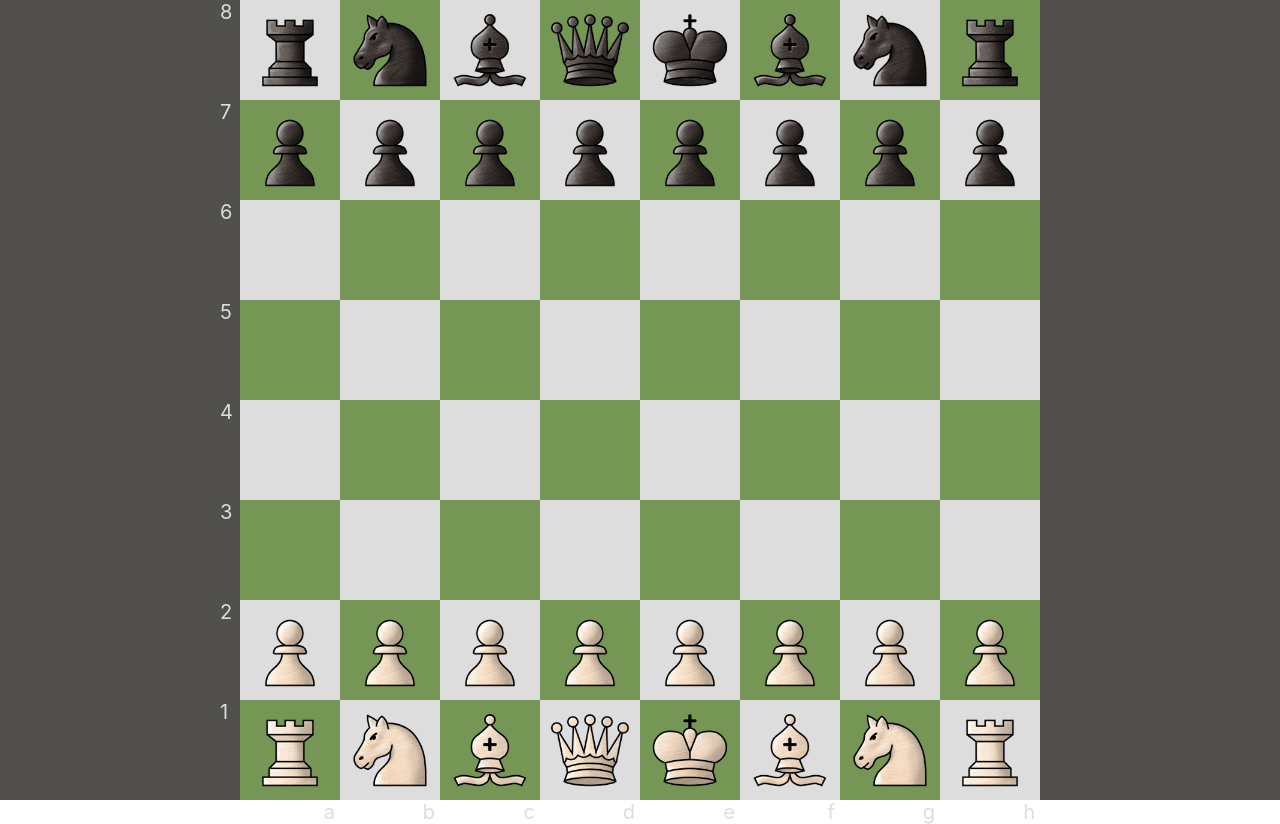
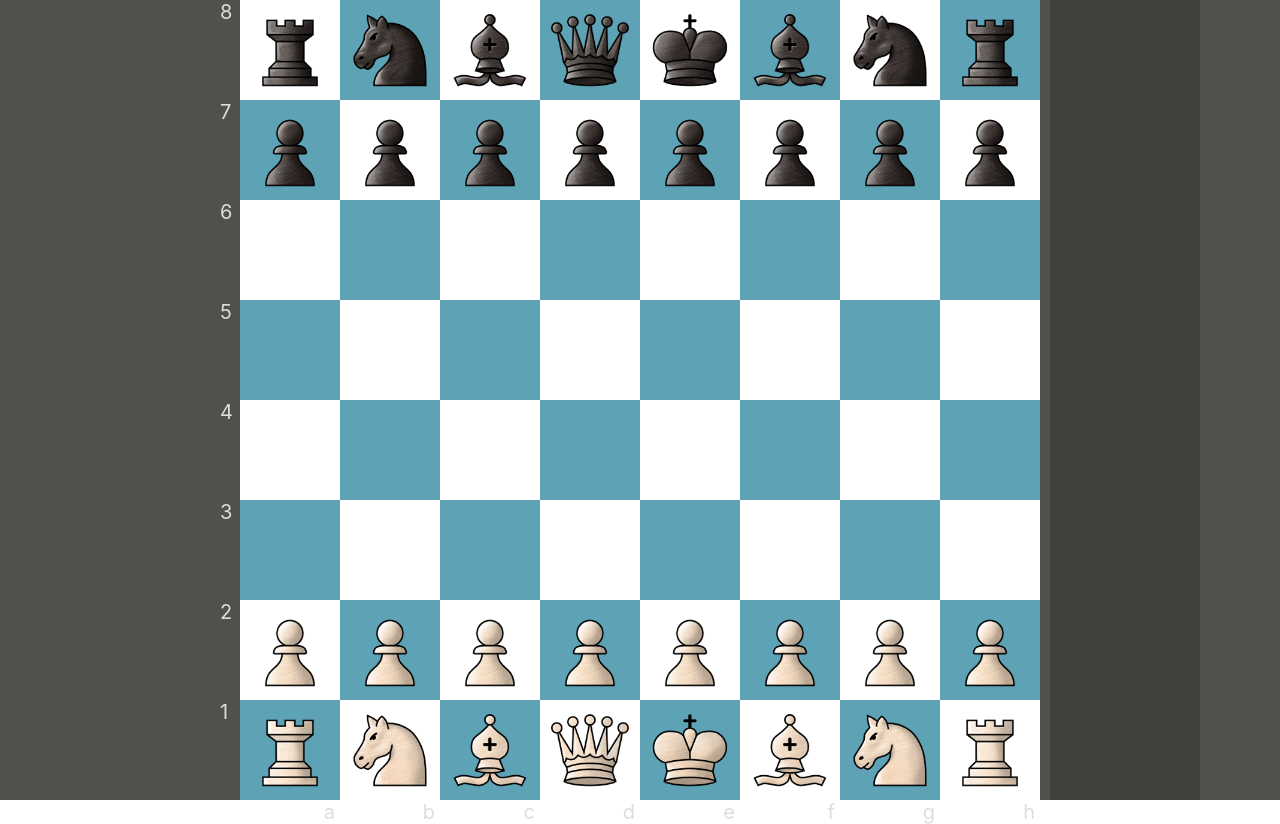
Before and after one commit to HeBuguM/react-chess, a React (Create React App) app: page / in a window 1280 px wide. Built offline with nearby package versions, Linux system fonts and the light colour scheme.

Commit message:
refactoring

```diff
--- a/src/Constants.tsx
+++ b/src/Constants.tsx
@@ -19,17 +19,17 @@ export interface Piece {
 }
 
 export enum PieceType {
-    PAWN,
-    BISHOP,
-    KNIGHT,
-    ROOK,
-    QUEEN,
-    KING
+    PAWN='pawn',
+    BISHOP='bishop',
+    KNIGHT='knight',
+    ROOK='rook',
+    QUEEN='queen',
+    KING='king'
 }
 
 export enum TeamType {
-    BLACK,
-    WHITE
+    BLACK='black',
+    WHITE='white'
 }
 
 // Init Board Pieces
--- a/src/components/Chessboard/Chessboard.css
+++ b/src/components/Chessboard/Chessboard.css
@@ -12,7 +12,6 @@
     justify-content: center;
     overflow: hidden;
 }
-
 #chessboard .horizontalLabels {
     -webkit-user-select: none; /* Safari */
     -moz-user-select: none; /* Firefox */
@@ -69,12 +68,9 @@
     right: 0px;
     bottom: 0px;
 }
-
 #pawn-promotion-modal.active {
     display: block;
 }
-
-
 #pawn-promotion-modal > .modal-body {
     display: flex;
     align-items: center;
@@ -86,7 +82,6 @@
     top: calc(50% - 100px);
     left: calc(50% - 400px);
 }
-
 #pawn-promotion-modal > .modal-body img {
     cursor: pointer;
     height: 150px;
--- a/src/components/Chessboard/Chessboard.tsx
+++ b/src/components/Chessboard/Chessboard.tsx
@@ -3,6 +3,7 @@ import { useRef, useState } from "react";
 import Square from "../Squere/Square";
 import Arbiter from "../../arbiter/Arbiter";
 import { HORIZONTAL_AXIS, VERTICAL_AXIS, SQUARE_SIZE, samePosition, Piece, PieceType, TeamType, initialBoardPieces, Position} from "../../Constants";
+import Notation from "../Notation/Notation";
 
 export default function Chessboard() {
     const arbiter = new Arbiter();
@@ -10,8 +11,14 @@ export default function Chessboard() {
     const [promotionPawn, setPromotionPawn] = useState<Piece>();
     const [grabPosition, setGrabPosition] = useState<Position>({ x: -1, y: -1 });
     const [pieces, setPieces] = useState<Piece[]>(initialBoardPieces);
+    const [moves, setMoves] = useState<Array<string>>([]);
+    const [enPassantEnabled, setEnPassantEnabled] = useState<Position | null>(null);
     const chessboardRef = useRef<HTMLDivElement>(null);
     const modalRef = useRef<HTMLDivElement>(null);
+
+    function translatePosition(position: Position) {
+        return HORIZONTAL_AXIS[position.x]+VERTICAL_AXIS[position.y];
+    }
 
     function grabPiece(e: React.MouseEvent) {
         let element = e.target as HTMLElement;
@@ -49,47 +56,49 @@ export default function Chessboard() {
     function dropPiece(e: React.MouseEvent) {
         const chessboard = chessboardRef.current;
         if(activePiece && chessboard) {
-            const dropX = Math.floor((e.clientX - chessboard.offsetLeft) / SQUARE_SIZE);
-            const dropY = Math.abs(Math.ceil((e.clientY - chessboard.offsetTop - (SQUARE_SIZE*8)) / SQUARE_SIZE));
             const currentPiece = pieces.find(p => p.position.x === grabPosition.x && p.position.y === grabPosition.y);
+            const dropPosition: Position = {
+                x: Math.floor((e.clientX - chessboard.offsetLeft) / SQUARE_SIZE),
+                y: Math.abs(Math.ceil((e.clientY - chessboard.offsetTop - (SQUARE_SIZE*8)) / SQUARE_SIZE))
+            }
 
             if(currentPiece) {
                 const pawnDirection = currentPiece.team === TeamType.WHITE ? 1 : -1;
-                const enPassantMove = arbiter.isEnPassantMove(grabPosition, {x: dropX, y: dropY},currentPiece.type, currentPiece.team, pieces);
-                const validMode = arbiter.isValidMove(grabPosition, {x: dropX, y: dropY},currentPiece.type, currentPiece.team, pieces);
+                const enPassantMove = arbiter.isEnPassantMove(grabPosition, dropPosition,currentPiece.type, currentPiece.team, pieces);
+                const validMode = arbiter.isValidMove(grabPosition, dropPosition,currentPiece.type, currentPiece.team, pieces);
                 const promotionRow = currentPiece.team === TeamType.WHITE ? 7 : 0;
                 if(enPassantMove) {
                     const updatedPieces = pieces.reduce((results,piece) => {
                         if(samePosition(piece.position, grabPosition)) {
-                            piece.position.x = dropX;
-                            piece.position.y = dropY;
-                            piece.enPassantEnabled = Math.abs(grabPosition.y - dropY) === 2 && piece.type === PieceType.PAWN;
+                            piece.position = dropPosition;
+                            piece.enPassantEnabled = Math.abs(grabPosition.y - dropPosition.y) === 2 && piece.type === PieceType.PAWN;
                             results.push(piece);
-                        } else if (!samePosition(piece.position,  {x: dropX, y: dropY - pawnDirection})) {
+                        } else if (!samePosition(piece.position,  {x: dropPosition.x, y: dropPosition.y - pawnDirection})) {
                             piece.enPassantEnabled = false;
                             results.push(piece);
                         }
                         return results;
                     }, [] as Piece[]);
                     setPieces(updatedPieces);
+                    addNotation(currentPiece,grabPosition,dropPosition);
                 } else if(validMode) {
                     const updatedPieces = pieces.reduce((results,piece) => {
                         if(samePosition(piece.position, grabPosition)) {
-                            piece.position.x = dropX;
-                            piece.position.y = dropY;
-                            piece.enPassantEnabled = Math.abs(grabPosition.y - dropY) === 2 && piece.type === PieceType.PAWN;
-                            if(piece.type === PieceType.PAWN && dropY === promotionRow) {
+                            piece.position = dropPosition;
+                            piece.enPassantEnabled = Math.abs(grabPosition.y - dropPosition.y) === 2 && piece.type === PieceType.PAWN;
+                            if(piece.type === PieceType.PAWN && dropPosition.y === promotionRow) {
                                 modalRef.current?.classList.add("active");
                                 setPromotionPawn(piece);
                             }
                             results.push(piece);
-                        } else if (!samePosition(piece.position,  {x: dropX, y: dropY})) {
+                        } else if (!samePosition(piece.position,  dropPosition)) {
                             piece.enPassantEnabled = false;
                             results.push(piece);
                         }
                         return results;
                     }, [] as Piece[]);
                     setPieces(updatedPieces);
+                    addNotation(currentPiece,grabPosition,dropPosition);
                 } else {
                     // Reset Piece
                     activePiece.style.removeProperty("z-index");
@@ -100,6 +109,18 @@ export default function Chessboard() {
             }
             setActivePiece(null);
         }
+    }
+
+    function addNotation(currentPiece: Piece, grabPosition: Position, dropPosition: Position) {
+        let mvs = moves;
+        let piece = currentPiece.type !== PieceType.PAWN ? (currentPiece.type === PieceType.KNIGHT ? currentPiece.type.substring(1,2).toLocaleUpperCase() : currentPiece.type.substring(0,1).toLocaleUpperCase()) : "";
+        let old_coordinates = translatePosition(grabPosition);
+        let new_coordinates = translatePosition(dropPosition);
+        console.log(old_coordinates, new_coordinates);
+        mvs.push(piece+new_coordinates);
+        setMoves(mvs);
+        document.querySelectorAll(`.square.new`).forEach(el => el.classList.remove("new"));
+        document.querySelectorAll(`[data-coordinates=${old_coordinates}],[data-coordinates=${new_coordinates}]`).forEach(el => el.classList.add("new"));
     }
 
     function promotionPawnTeam() {
@@ -131,8 +152,7 @@ export default function Chessboard() {
             const square = i + j + 2;
             const piece = pieces.find(p => samePosition(p.position, {x: i, y: j}))
             let coordinates = HORIZONTAL_AXIS[i]+VERTICAL_AXIS[j];
-            let image = piece ? piece.image : undefined;
-            board.push(<Square key={`${i},${j}`} coordinates={coordinates} number={square} image={image} />)
+            board.push(<Square key={`${i},${j}`} coordinates={coordinates} number={square} piece_type={piece?.type} team={piece?.team} />)
         }
     }
 
@@ -159,12 +179,13 @@ export default function Chessboard() {
         </div>
         <div id="pawn-promotion-modal" ref={modalRef}>
             <div className="modal-body">
-                <img onClick={() => promotePawn(PieceType.QUEEN,'queen')} src={`/assets/images/queen_${promotionPawnTeam()}.png`} alt="Queen"/>
-                <img onClick={() => promotePawn(PieceType.ROOK,'rook')} src={`/assets/images/rook_${promotionPawnTeam()}.png`} alt="Rook"/>
-                <img onClick={() => promotePawn(PieceType.BISHOP,'bishop')} src={`/assets/images/bishop_${promotionPawnTeam()}.png`} alt="Bishop"/>
-                <img onClick={() => promotePawn(PieceType.KNIGHT,'knight')} src={`/assets/images/knight_${promotionPawnTeam()}.png`} alt="Knight"/>
+                <img onClick={() => promotePawn(PieceType.QUEEN,'queen')} src={`assets/images/queen_${promotionPawnTeam()}.png`} alt="Queen"/>
+                <img onClick={() => promotePawn(PieceType.ROOK,'rook')} src={`assets/images/rook_${promotionPawnTeam()}.png`} alt="Rook"/>
+                <img onClick={() => promotePawn(PieceType.BISHOP,'bishop')} src={`assets/images/bishop_${promotionPawnTeam()}.png`} alt="Bishop"/>
+                <img onClick={() => promotePawn(PieceType.KNIGHT,'knight')} src={`assets/images/knight_${promotionPawnTeam()}.png`} alt="Knight"/>
             </div>
         </div>
+        <Notation moves={moves}/>
         </>
     );
 }
--- a/src/components/Squere/Square.css
+++ b/src/components/Squere/Square.css
@@ -4,11 +4,17 @@
     width: 100px;
     height: 100px;
 }
-#chessboard .square .dark-square {
-    background-color: #eeeed2;
+#chessboard .square.dark {
+    background-color: #5da2b5;
 }
-#chessboard .light-square {
-    background-color: #769656;
+#chessboard .square.dark.new {
+    background-color: #397788;
+}
+#chessboard .square.light {
+    background-color: #fff;
+}
+#chessboard .square.light.new {
+    background-color: #ffffa5;
 }
 #chessboard .square .chess-piece {
     width: 100px;
@@ -23,3 +29,41 @@
 #chessboard .square .chess-piece:active {
     cursor: grabbing;
 }
+
+#chessboard .square .chess-piece.pawn.white {
+    background-image: url("../../../public/assets/images/pawn_w.png");
+}
+#chessboard .square .chess-piece.bishop.white {
+    background-image: url("../../../public/assets/images/bishop_w.png");
+}
+#chessboard .square .chess-piece.knight.white {
+    background-image: url("../../../public/assets/images/knight_w.png");
+}
+#chessboard .square .chess-piece.rook.white {
+    background-image: url("../../../public/assets/images/rook_w.png");
+}
+#chessboard .square .chess-piece.queen.white {
+    background-image: url("../../../public/assets/images/queen_w.png");
+}
+#chessboard .square .chess-piece.king.white {
+    background-image: url("../../../public/assets/images/king_w.png");
+}
+
+#chessboard .square .chess-piece.pawn.black {
+    background-image: url("../../../public/assets/images/pawn_b.png");
+}
+#chessboard .square .chess-piece.bishop.black {
+    background-image: url("../../../public/assets/images/bishop_b.png");
+}
+#chessboard .square .chess-piece.knight.black {
+    background-image: url("../../../public/assets/images/knight_b.png");
+}
+#chessboard .square .chess-piece.rook.black {
+    background-image: url("../../../public/assets/images/rook_b.png");
+}
+#chessboard .square .chess-piece.queen.black {
+    background-image: url("../../../public/assets/images/queen_b.png");
+}
+#chessboard .square .chess-piece.king.black {
+    background-image: url("../../../public/assets/images/king_b.png");
+}
--- a/src/components/Squere/Square.tsx
+++ b/src/components/Squere/Square.tsx
@@ -3,14 +3,15 @@ import "./Square.css";
 interface Props {
     number: number;
     coordinates: string;
-    image?: string;
+    piece_type?: string;
+    team?: string;
 }
 
-export default function Square ({ number , image, coordinates}: Props){
-    let square_type = number % 2 === 0 ? 'light' : 'dark';
+export default function Square ({ number , piece_type, team, coordinates}: Props){
+    let square_type = number % 2 === 0 ? 'dark' : 'light';
     return (
-        <div className={`square ${square_type}-square`} data-coordinates={coordinates}>
-            {image && <div style={{backgroundImage: `url(${image})`}} className="chess-piece"></div>}
+        <div className={`square ${square_type}`} data-coordinates={coordinates}>
+            {piece_type && <div className={`chess-piece ${piece_type} ${team}`}></div>}
         </div>
     );
 };
```
